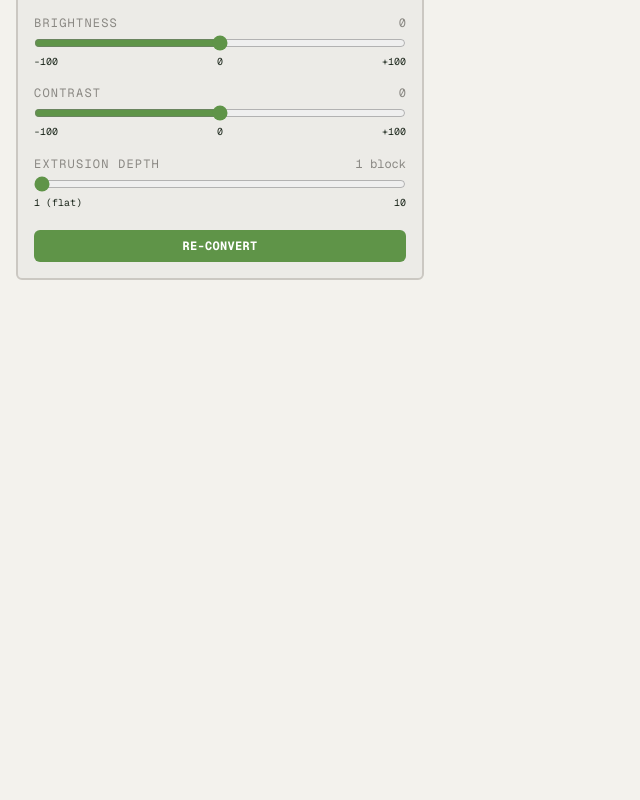
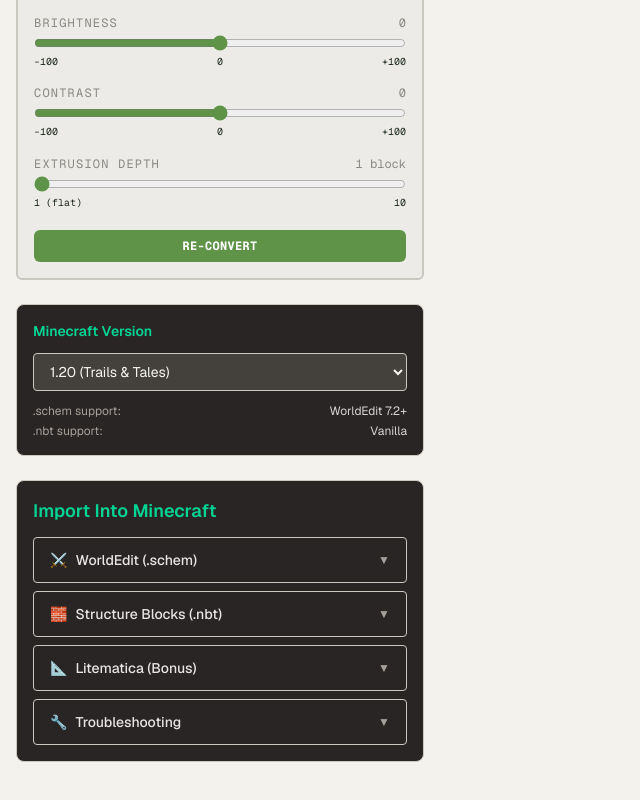
Before and after one commit to T-Dawg71/minecraft-ai-builder, a Next.js app: page / in a window 1280 px wide. Shown: the part 576-1376 px from the top of the page, without its empty margins (0-640 px from the left). Before the commit the page ends 896 px from the top, so only its background shows below. Built offline with nearby package versions, Linux system fonts and the light colour scheme.

Commit message:
fixed the pipeline to add setInput, send a diescription field, wire the importGuide and Versioncompatilbility into the page

```diff
--- a/app/page.tsx
+++ b/app/page.tsx
@@ -3,9 +3,10 @@ import PromptInput from "@/components/PromptInput";
 import PipelineStatus from "@/components/PipelineStatus";
 import ComparisonView from "@/components/ComparisonView";
 import ConversionSettings from "@/components/ConversionSettings";
-import ExportPanel from "@/components/ExportPanel";
-import MaterialsList from "@/components/MaterialsList";
+import ImportGuide from "@/components/ImportGuide";
+import VersionCompatibility, { MinecraftVersion } from "@/components/VersionCompatibility";
 import { useImageGeneration } from "@/hooks/useImageGeneration";
+import { useState } from "react";
 
 export default function Home() {
   const {
@@ -26,9 +27,14 @@ export default function Home() {
     setInput,
   } = useImageGeneration();
 
+  const [mcVersion, setMcVersion] = useState<MinecraftVersion>("1.20");
+
+  const usedBlocks = blockData?.paletteSummary ? Object.keys(blockData.paletteSummary) : [];
+
+  const showComparison = !!(imageBase64 || blockData);
+
   return (
     <main className="flex flex-col lg:flex-row gap-6 px-4 py-10 max-w-7xl mx-auto w-full">
-      {/* Left Column: Input & Settings */}
       <div className="lg:w-1/3 space-y-6">
         <h1 className="text-3xl font-bold font-mono text-mc-green tracking-wide uppercase">
           Minecraft Creator
@@ -62,16 +68,27 @@ export default function Home() {
           onReconvert={() => reconvert(settings)}
           isConverting={isConverting}
         />
+        <VersionCompatibility
+          selectedVersion={mcVersion}
+          onVersionChange={setMcVersion}
+          usedBlocks={usedBlocks}
+        />
+        <ImportGuide />
       </div>
-      {/* Right Column: Preview & Comparison */}
       <div className="lg:w-2/3 space-y-6">
-        <ComparisonView
-          imageBase64={imageBase64 || null}
-          blockData={blockData}
-          isConverting={isConverting}
-        />
-        {blockData && <ExportPanel blockData={blockData} initialDepth={settings.depth} />}
-        {blockData && <MaterialsList blockData={blockData} />}
+        {showComparison ? (
+          <ComparisonView
+            imageBase64={imageBase64 || null}
+            blockData={blockData || null}
+            isConverting={isConverting}
+          />
+        ) : (
+          <div className="bg-stone-800 rounded-lg border border-stone-700 p-8 min-h-[400px] flex items-center justify-center">
+            <p className="text-stone-500 text-sm font-mono text-center">
+              Enter a description and click Generate to see your creation
+            </p>
+          </div>
+        )}
       </div>
     </main>
   );
--- a/hooks/useImageGeneration.ts
+++ b/hooks/useImageGeneration.ts
@@ -100,7 +100,11 @@ export function useImageGeneration() {
           blockCount: data.block_count,
           paletteSummary: data.palette_summary,
         };
-
+        console.log("Debug colors:", JSON.stringify({
+        gridSample: data.grid?.[0]?.slice(0, 3),
+        hasColors: !!data.colors,
+        colorMatch: data.colors?.[data.grid?.[0]?.[0]],
+      }));
         setPartial({ blockData, step: "done", isConverting: false, isLoading: false });
       } catch (err) {
         setPartial({
```
